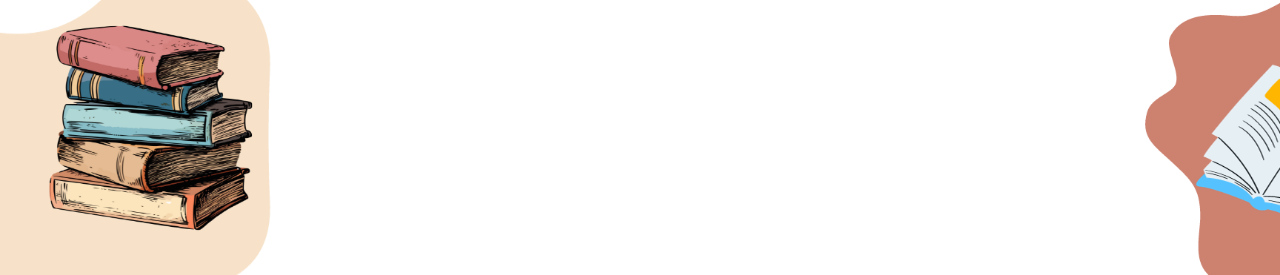
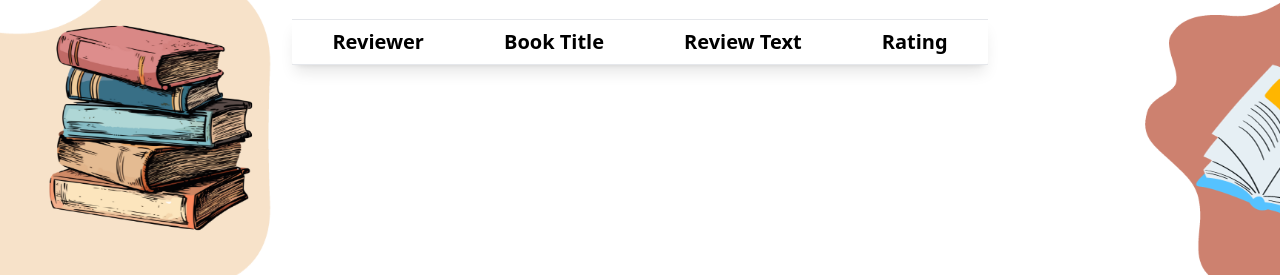
Before and after one commit to TanmayUdupa/book-sharing-system, a Django app: page /profile/ in a window 1280 px wide. Shown: the part 525-800 px from the top of the page. Run offline with Django 4.2, Linux system fonts and the light colour scheme; the visitor is signed in with stand-in values (Sample User, id 1); data that the repository does not hold is empty; some libraries are stand-ins or nearby versions.

Commit message:
complete profile.html

```diff
--- a/mysite/app/templates/app/profile.html
+++ b/mysite/app/templates/app/profile.html
@@ -7,10 +7,10 @@
         <div class="rounded flex items-center justify-center m-9">
             <img src="{{ user.profile_pic.url }}" class="h-56 rounded m-5" />
             <div class="ml-4">
-                <p class="mb-2"><span class="font-semibold">Name:</span> {{ user.name }}</p>
-                <p class="mb-2"><span class="font-semibold">Email:</span> {{ user.email }}</p>
-                <p class="mb-2"><span class="font-semibold">Address:</span>{{user.address}}</p>
-                <p><span class="font-semibold">Rating:</span> {{ user.rating }}</p>
+                <p class="mb-2 text-xl"><span class="font-semibold">Name:</span> {{ user.name }}</p>
+                <p class="mb-2 text-xl"><span class="font-semibold">Email:</span> {{ user.email }}</p>
+                <p class="mb-2 text-xl"><span class="font-semibold">Address:</span>{{user.address}}</p>
+                <p class="text-xl"><span class="font-semibold ">Rating:</span> {{ user.rating }}</p>
             </div>
             <a href="{% url 'edit_profile' %}"><button  class="ml-10 bg-blue-500 hover:bg-blue-700 text-white font-bold py-2 px-4 rounded">Edit Profile</button></a>
         </div>
@@ -22,7 +22,7 @@
                 {% for book in user_books %}
                     <div class="border border-gray-300 bg-white rounded-md overflow-hidden flex-shrink-0 w-48 mx-2">
                         <img class="h-56 w-full object-cover" src="{{ book.cover_image.url }}" alt="{{ book.title }}">
-                        <div class="p-4 text-left">
+                        <div class="p-4 text-center">
                             <p class="text-lg font-semibold">{{ book.title }}</p>
                             <p class="text-gray-700">{{ book.author }}</p>
                         </div>
@@ -31,4 +31,31 @@
             </div>
         </div>
     </div>
+    <div>
+        <div class="flex justify-center items-center">
+            <span class="text-3xl">Book Reviews</span>
+        </div>
+        <div class="mt-5 flex justify-center items-center">
+            <table  class="w-auto border-collapse shadow-lg rounded">
+                <thead>
+                  <tr class="border-b border-t">
+                    <th class="text-left text-xl py-2 px-10 text-center">Reviewer</th>
+                    <th class="text-left text-xl py-2 px-10 text-center">Book Title</th>
+                    <th class="text-left text-xl py-2 px-10 text-center">Review Text</th>
+                    <th class="text-left text-xl py-2 px-10 text-center">Rating</th>
+                  </tr>
+                </thead>
+                <tbody>
+                  {% for review in reviews %}
+                    <tr  class="border-b">
+                      <td class="text-left py-2 px-4">{{ review.reviewer_id.name }}</td>
+                      <td class="text-left py-2 px-4">{{ review.book_id.title }}</td>
+                      <td class="text-left py-2 px-4">{{ review.review_text }}</td>
+                      <td class="text-left py-2 px-4">{{ review.rating }}</td>
+                    </tr>
+                  {% endfor %}
+                </tbody>
+              </table>
+        </div>
+    </div>
 {% endblock %}
--- a/mysite/app/templates/app/view_received_requests.html
+++ b/mysite/app/templates/app/view_received_requests.html
@@ -2,7 +2,7 @@
 
 {% block content %}
         <div class="w-full flex items-center justify-center">
-        <table class="w-auto border-collapse shadow-lg">
+        <table class="w-auto border-collapse shadow-lg bg-white">
             <thead>
                 <tr class="border-b border-t">
                     <th class="text-left text-xl py-2 px-10 text-center">Borrower Name</th>
--- a/mysite/app/templates/app/view_shipping_details.html
+++ b/mysite/app/templates/app/view_shipping_details.html
@@ -2,7 +2,7 @@
 
 {% block content %}
     <div class="w-full flex items-center justify-center">
-        <table class="border-collaspe shadow-lg shadow-slate-500/40">
+        <table class="border-collaspe shadow-lg shadow-slate-500/40 bg-white">
             <thead>
                 <tr class="border-b border-t">
                     <th class="text-center text-xl py-2 px-10">Book Title</th>
--- a/mysite/app/views.py
+++ b/mysite/app/views.py
@@ -202,9 +202,11 @@ def view_received_requests(request):
 def view_profile(request):
     user = request.user
     user_books = Book.objects.filter(owner=user)
+    reviews = BookReview.objects.filter(book_id__in=user_books)
     context = {
         'user' : user,
-        'user_books':user_books
+        'user_books':user_books,
+        'reviews':reviews,
     }
     return render(request, 'app/profile.html', context=context)
 
```
